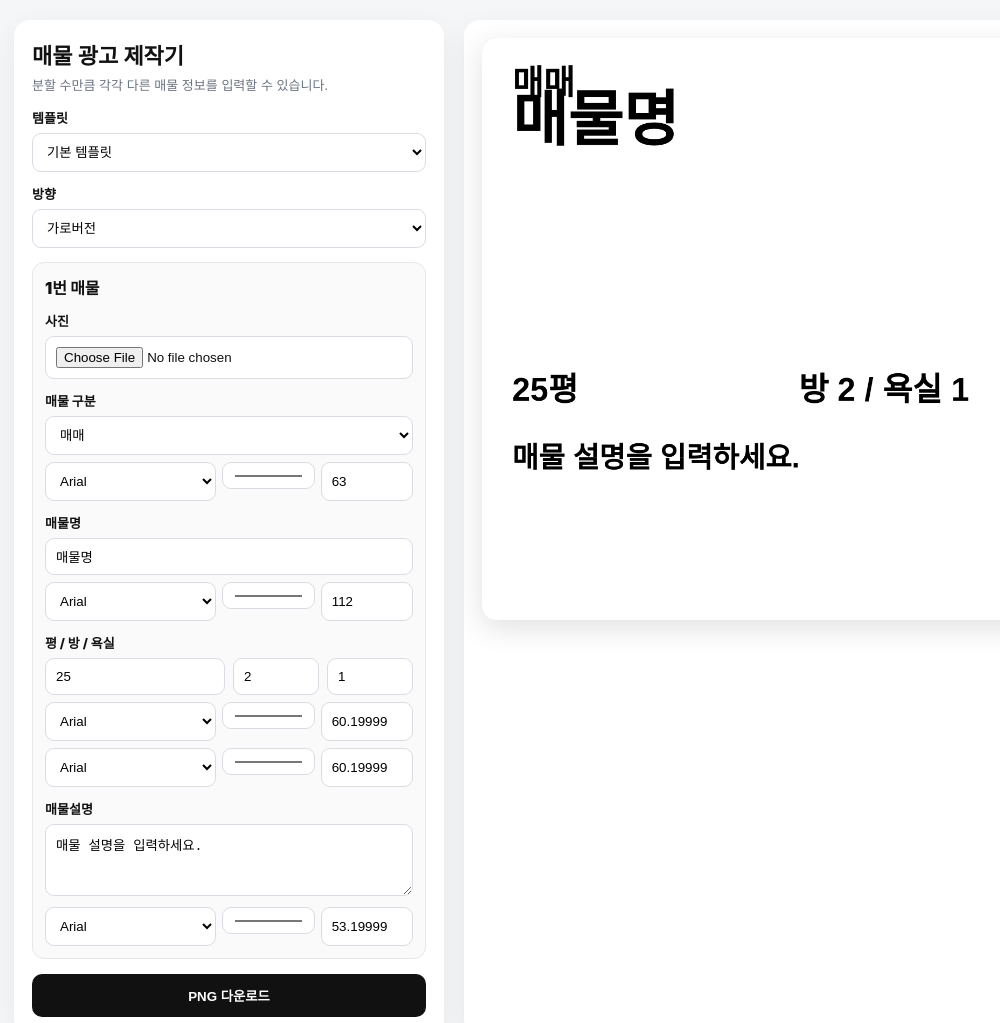
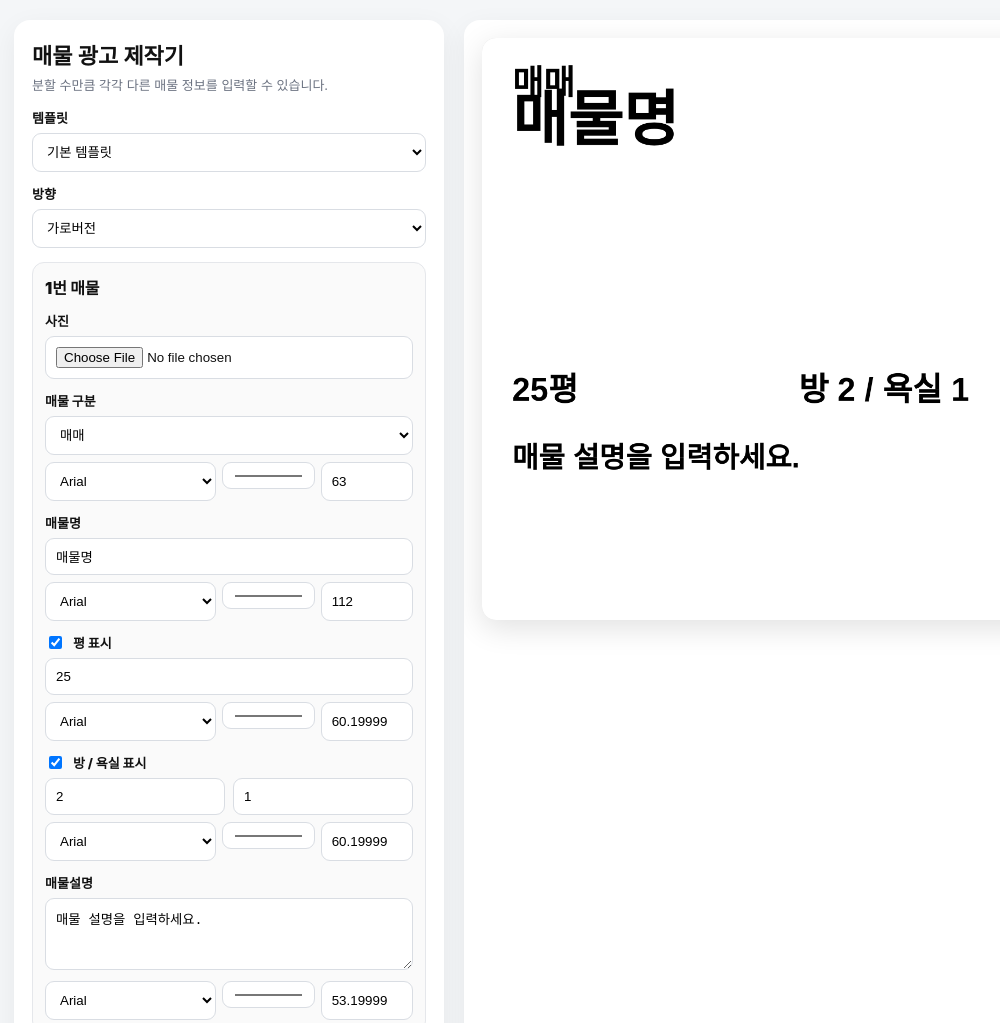
Before and after one commit to syvd920/did, a plain HTML site: page index.html in a window 1280 px wide. Shown: the top 1023 px of the page, without its empty margins (6-1006 px from the left). Drawn offline with Linux system fonts and the light colour scheme.

Commit message:
Add files via upload

```diff
--- a/index.html
+++ b/index.html
@@ -47,7 +47,7 @@ function makeCells(split,w,h,o){
   }
 
   if(split===3){
-    const topH=h*(2/3);
+    const topH=h*0.60;
     const bottomH=h-topH;
     cells=[
       {x:0,y:0,w:w,h:topH},
@@ -102,15 +102,19 @@ function setupForms(){
     const deal=document.createElement('select');deal.id=`dealType${idx}`;['매매','월세','전세'].forEach(v=>{const op=document.createElement('option');op.value=v;op.textContent=v;deal.appendChild(op)});
     const name=document.createElement('input');name.id=`propertyName${idx}`;name.value='매물명';
     const row=document.createElement('div');row.className='row';
+    const showPy=document.createElement('input');showPy.type='checkbox';showPy.checked=true;showPy.id=`showPyeong${idx}`;showPy.style.width='auto';
+    const showRB=document.createElement('input');showRB.type='checkbox';showRB.checked=true;showRB.id=`showRoomsBaths${idx}`;showRB.style.width='auto';
     const py=document.createElement('input');py.type='number';py.id=`pyeong${idx}`;py.value=25;
     const rb=document.createElement('div');rb.className='row';
     const room=document.createElement('input');room.type='number';room.id=`room${idx}`;room.value=2;
     const bath=document.createElement('input');bath.type='number';bath.id=`bath${idx}`;bath.value=1;rb.append(room,bath);row.append(py,rb);
     const desc=document.createElement('textarea');desc.id=`description${idx}`;desc.value='매물 설명을 입력하세요.';
-    [deal,name,py,room,bath,desc].forEach(el=>el.addEventListener('input',render));
+    [deal,name,py,room,bath,desc,showPy,showRB].forEach(el=>{el.addEventListener('input',render);el.addEventListener('change',render)});
     f.appendChild(document.createElement('label')).textContent='매물 구분';f.append(deal,styleControls('dealType',idx,flds.find(x=>x.key==='dealType')||{}));
     f.appendChild(document.createElement('label')).textContent='매물명';f.append(name,styleControls('propertyName',idx,flds.find(x=>x.key==='propertyName')||{}));
-    f.appendChild(document.createElement('label')).textContent='평 / 방 / 욕실';f.append(row,styleControls('pyeong',idx,flds.find(x=>x.key==='pyeong')||{}),styleControls('roomsBaths',idx,flds.find(x=>x.key==='roomsBaths')||{}));
+    const pyLabel=document.createElement('label');pyLabel.style.display='flex';pyLabel.style.alignItems='center';pyLabel.style.gap='8px';pyLabel.append(showPy,document.createTextNode('평 표시'));
+    const rbLabel=document.createElement('label');rbLabel.style.display='flex';rbLabel.style.alignItems='center';rbLabel.style.gap='8px';rbLabel.append(showRB,document.createTextNode('방 / 욕실 표시'));
+    f.append(pyLabel,py,styleControls('pyeong',idx,flds.find(x=>x.key==='pyeong')||{}),rbLabel,rb,styleControls('roomsBaths',idx,flds.find(x=>x.key==='roomsBaths')||{}));
     f.appendChild(document.createElement('label')).textContent='매물설명';f.append(desc,styleControls('description',idx,flds.find(x=>x.key==='description')||{}));
     box.appendChild(f);
   });
@@ -186,8 +190,8 @@ function render(){
     const flds=(ld&&ld.cellData&&ld.cellData[idx]&&ld.cellData[idx].fields)||baseFields(cell),fm=Object.fromEntries(flds.map(f=>[f.key,f]));
     drawSimple(document.getElementById(`dealType${idx}`).value,fm.dealType,'dealType',idx);
     drawSimple(document.getElementById(`propertyName${idx}`).value,fm.propertyName,'propertyName',idx);
-    drawSimple((document.getElementById(`pyeong${idx}`).value||'')+'평',fm.pyeong,'pyeong',idx);
-    drawSimple(`방 ${document.getElementById(`room${idx}`).value||0} / 욕실 ${document.getElementById(`bath${idx}`).value||0}`,fm.roomsBaths,'roomsBaths',idx);
+    if(document.getElementById(`showPyeong${idx}`)?.checked) drawSimple((document.getElementById(`pyeong${idx}`).value||'')+'평',fm.pyeong,'pyeong',idx);
+    if(document.getElementById(`showRoomsBaths${idx}`)?.checked) drawSimple(`방 ${document.getElementById(`room${idx}`).value||0} / 욕실 ${document.getElementById(`bath${idx}`).value||0}`,fm.roomsBaths,'roomsBaths',idx);
     drawWrapped(document.getElementById(`description${idx}`).value,fm.description,idx);
   });
 }
```
Also changed, not shown: admin.html (+2 -2 lines), 1 other file.
